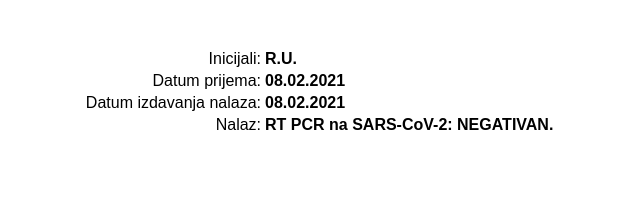
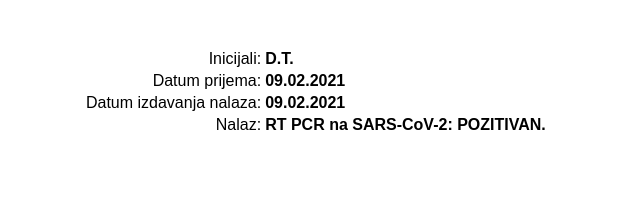
Before and after one commit to pcrtest/test, a plain HTML site: page index.html in a window 1280 px wide. Shown: the part 142-353 px from the top of the page, 328-968 px from the left. Drawn offline with Linux system fonts and the light colour scheme.

Commit message:
Update index.html

```diff
--- a/index.html
+++ b/index.html
@@ -30,7 +30,7 @@
                             Inicijali:
                         </td>
                         <td width="300px" align="left">
-                            <span id="lblImeIPrezime" style="font-weight: bold;">R.U.</span>
+                            <span id="lblImeIPrezime" style="font-weight: bold;">D.T.</span>
                         </td>
                     </tr>
                     <tr>
@@ -38,7 +38,7 @@
                             Datum prijema:
                         </td>
                         <td width="300px" align="left">
-                            <span id="lblDatumPrijema" style="font-weight: bold;">08.02.2021</span>
+                            <span id="lblDatumPrijema" style="font-weight: bold;">09.02.2021</span>
                         </td>
                     </tr>
                     <tr>
@@ -46,7 +46,7 @@
                             Datum izdavanja nalaza:
                         </td>
                         <td width="300px" align="left">
-                            <span id="lblDatumRTestiranja" style="font-weight: bold;">08.02.2021</span>
+                            <span id="lblDatumRTestiranja" style="font-weight: bold;">09.02.2021</span>
                         </td>
                     </tr>
                     <tr>
@@ -54,7 +54,7 @@
                             Nalaz:
                         </td>
                         <td width="300px" align="left">
-                            <span id="lblNalaz" style="font-weight: bold;">RT PCR na SARS-CoV-2: NEGATIVAN.</span>
+                            <span id="lblNalaz" style="font-weight: bold;">RT PCR na SARS-CoV-2: POZITIVAN.</span>
                         </td>
                     </tr>
                 </tbody></table>
```
